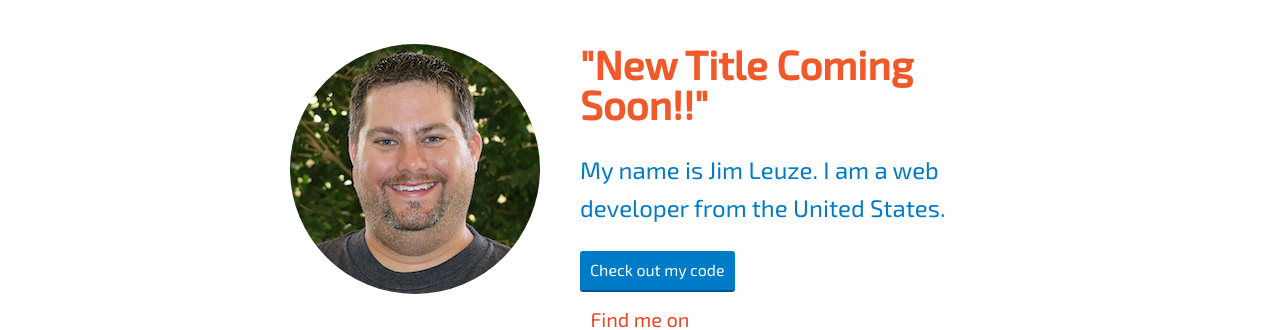
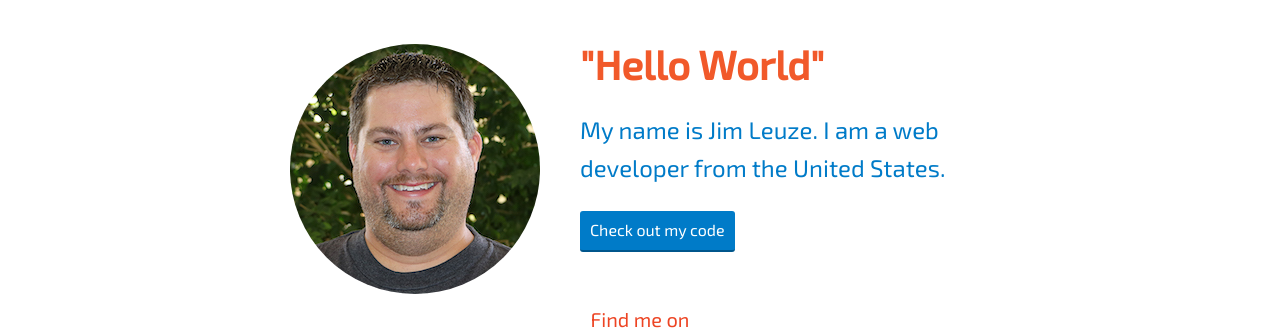
Before and after one commit to Jamesleuze55/portfolio-website, a plain HTML site: page index.html in a window 1280 px wide. Shown: the part 81-411 px from the top of the page. Drawn offline with nearby package versions, Linux system fonts and the light colour scheme.

Commit message:
Revert "updated title of index page"
This reverts commit 4e6834240379417c6dfaf4d9fd7f25ebe17be31e.

```diff
--- a/index.html
+++ b/index.html
@@ -37,8 +37,7 @@
 
 <main class="profile"> <!--This is the div for my hello world/description/image-->
   <img src="img/profilepic.jpg" class="profile_portrait" alt="Profile Image">
-  <!-- <h1>"Hello World"</h1> -->
-  <h1>"New Title Coming Soon!!"</h1>
+  <h1>"Hello World"</h1>
   <p class="index_text">
     My name is Jim Leuze.  I am a <span>web<!--web is encompassed by the span tag so that it can be styled later w/ Css--></span> developer from the United States.
   </p>
```
